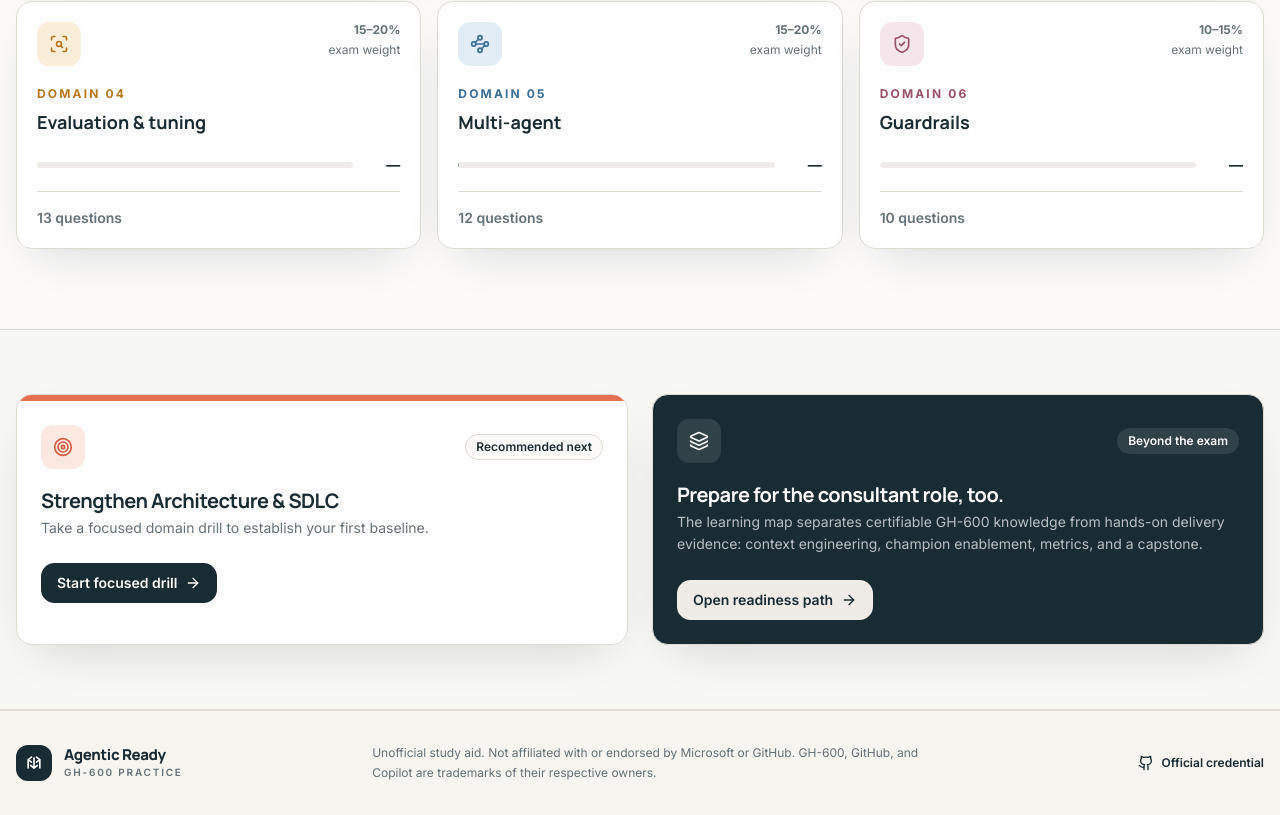
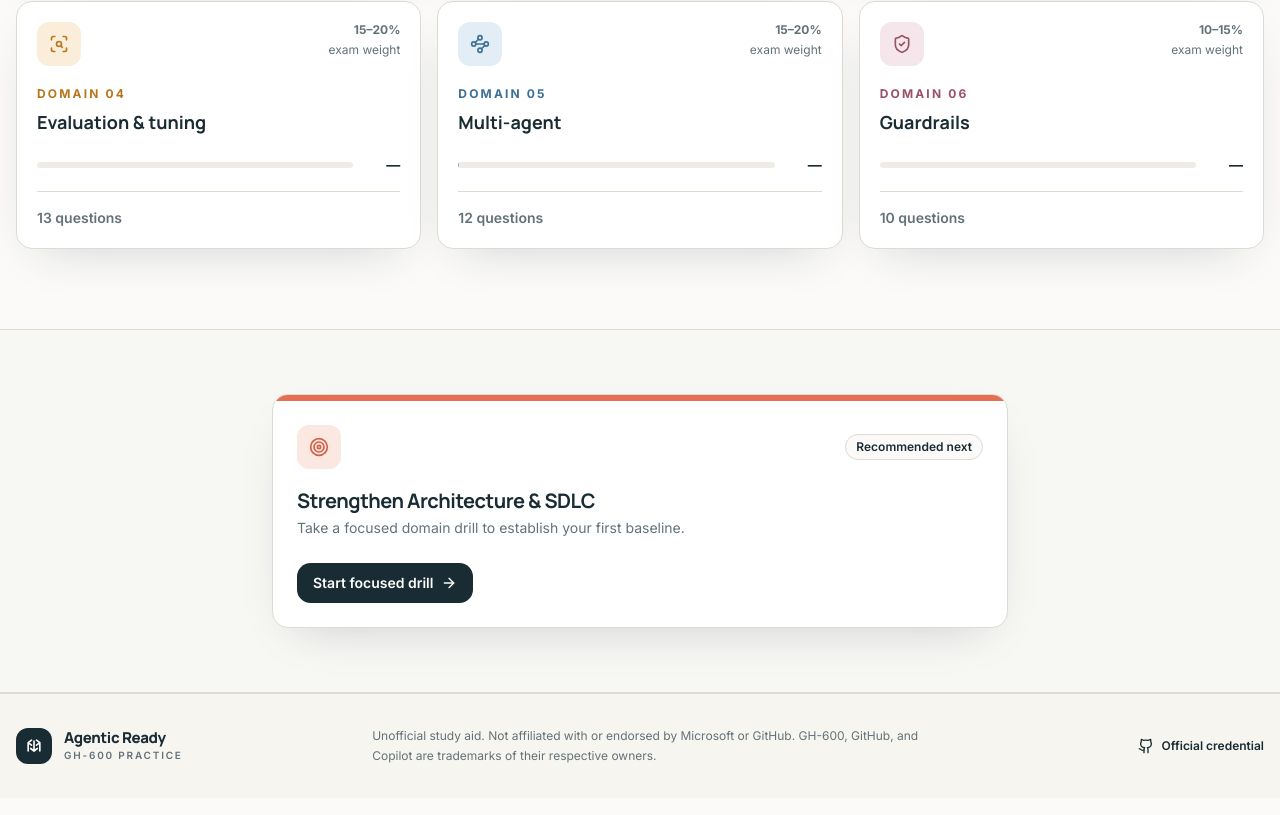
Before and after one commit to timbarreto/acn-fde, a React (Vite) app: page / in a window 1280 px wide. Shown: the part 1044-1859 px from the top of the page. Built offline with nearby package versions, Linux system fonts and the light colour scheme.

Commit message:
wrangler

```diff
--- a/package.json
+++ b/package.json
@@ -6,6 +6,7 @@
   "scripts": {
     "dev": "vite",
     "build": "tsc -b && vite build",
+    "deploy": "npm run build && wrangler deploy",
     "lint": "eslint .",
     "test:qa": "playwright test",
     "preview": "vite preview"
--- a/src/App.tsx
+++ b/src/App.tsx
@@ -337,7 +337,7 @@ function Dashboard({
       </section>
 
       <section className="border-y bg-muted/45">
-        <div className="container grid gap-6 py-14 lg:grid-cols-[1fr_1fr] lg:py-16">
+        <div className="container max-w-3xl py-14 lg:py-16">
           <Card className="overflow-hidden shadow-none">
             <div className="h-1.5 bg-[#e46f51]" />
             <CardHeader>
@@ -350,19 +350,6 @@ function Dashboard({
             </CardHeader>
             <CardContent>
               <Button onClick={() => onDomain(focus.id)}>Start focused drill <ArrowRight className="h-4 w-4" /></Button>
-            </CardContent>
-          </Card>
-          <Card className="overflow-hidden bg-primary text-primary-foreground shadow-none">
-            <CardHeader>
-              <div className="flex items-center justify-between">
-                <div className="grid h-11 w-11 place-items-center rounded-xl bg-white/10"><Layers3 className="h-5 w-5" /></div>
-                <Badge className="bg-white/10 text-white">Beyond the exam</Badge>
-              </div>
-              <CardTitle className="pt-4 text-white">Prepare for the consultant role, too.</CardTitle>
-              <CardDescription className="text-white/70">The learning map separates certifiable GH-600 knowledge from hands-on delivery evidence: context engineering, champion enablement, metrics, and a capstone.</CardDescription>
-            </CardHeader>
-            <CardContent>
-              <Button variant="secondary" onClick={onResources}>Open readiness path <ArrowRight className="h-4 w-4" /></Button>
             </CardContent>
           </Card>
         </div>
@@ -729,12 +716,11 @@ function Resources({ onPractice }: { onPractice: () => void }) {
     { number: "03", title: "Configure tools, MCP, and execution", description: "Work through custom agents, tool scope, MCP servers, allowlists, cloud setup, CLI automation, credentials, and firewalls.", resource: "Tooling, MCP, and Agent Execution Environments", url: "https://learn.microsoft.com/en-us/training/modules/agent-tooling-mcp-execution-environments/", domains: "Domain 2" },
     { number: "04", title: "Evaluate, govern, and recover", description: "Use tests, scans, logs, artifacts, session state, rulesets, hooks, approvals, and audit events as evidence and controls.", resource: "Official GH-600 study guide", url: "https://learn.microsoft.com/en-us/credentials/certifications/resources/study-guides/gh-600", domains: "Domains 3–6" },
   ]
-  const deliverables = ["Agent-ready repository configuration", "CCA issue-to-PR evidence", "CCR grounded in team guidelines", "Two least-privilege MCP integrations", "Tailored Agentic SDLC playbook", "Metrics baseline and change report", "Independent handoff runbook"]
   return (
     <div>
       <section className="border-b bg-[#f7f3eb]">
         <div className="container grid gap-8 py-14 lg:grid-cols-[1.1fr_0.9fr] lg:items-end lg:py-18">
-          <div><Eyebrow>Study + role readiness</Eyebrow><h1 className="section-title text-4xl lg:text-5xl">Learn the blueprint. Then prove the work.</h1><p className="mt-5 max-w-2xl text-lg leading-8 text-muted-foreground">GH-600 is a strong technical match for the Agentic Engineering Consultant role, but certification does not replace Staff+ engineering depth, customer delivery, or hands-on evidence.</p></div>
+          <div><Eyebrow>GH-600 study path</Eyebrow><h1 className="section-title text-4xl lg:text-5xl">Learn the blueprint. Practice the decisions.</h1><p className="mt-5 max-w-2xl text-lg leading-8 text-muted-foreground">Follow a focused route through the official learning material, then use practice modes and answer review to strengthen each exam domain.</p></div>
           <div className="rounded-2xl border border-[#e7dcca] bg-white/70 p-5"><div className="flex items-start gap-3"><ShieldCheck className="mt-0.5 h-5 w-5 text-[#267a70]" /><p className="text-sm leading-6 text-muted-foreground"><strong className="text-foreground">Published exam profile:</strong> expertise operating, integrating, supervising, and governing agents in production-grade SDLC workflows, with GitHub as the system of record and control plane.</p></div></div>
         </div>
       </section>
@@ -746,15 +732,7 @@ function Resources({ onPractice }: { onPractice: () => void }) {
           ))}
         </div>
       </section>
-      <section className="border-y bg-primary text-primary-foreground">
-        <div className="container grid gap-10 py-14 lg:grid-cols-[0.85fr_1.15fr] lg:items-center lg:py-16">
-          <div><Badge className="bg-white/10 text-white">Integrated capstone</Badge><h2 className="mt-5 font-display text-3xl font-extrabold tracking-tight text-white">Passing proves knowledge. A capstone proves delivery.</h2><p className="mt-4 leading-7 text-white/70">The role learning map recommends one realistic repository exercise that combines architecture, context engineering, governance, adoption evidence, and handoff.</p></div>
-          <div className="grid gap-3 sm:grid-cols-2">
-            {deliverables.map((item) => <div key={item} className="flex items-center gap-3 rounded-xl border border-white/10 bg-white/[0.06] p-3 text-sm font-semibold"><CheckCircle2 className="h-4 w-4 shrink-0 text-[#8fd1c3]" />{item}</div>)}
-          </div>
-        </div>
-      </section>
-      <section className="container py-14 text-center lg:py-16"><h2 className="font-display text-3xl font-extrabold tracking-tight">Ready to test the first pass?</h2><p className="mx-auto mt-3 max-w-xl text-muted-foreground">Use a full exam to establish your baseline, then alternate focused drills with hands-on labs.</p><Button size="lg" className="mt-6" onClick={onPractice}>Choose a practice mode <ArrowRight className="h-4 w-4" /></Button></section>
+      <section className="container border-t py-14 text-center lg:py-16"><h2 className="font-display text-3xl font-extrabold tracking-tight">Ready to test the first pass?</h2><p className="mx-auto mt-3 max-w-xl text-muted-foreground">Use a full exam to establish your baseline, then alternate focused drills with answer review.</p><Button size="lg" className="mt-6" onClick={onPractice}>Choose a practice mode <ArrowRight className="h-4 w-4" /></Button></section>
     </div>
   )
 }
```
Also changed, not shown: 2 other files (tests, documents, lock files or other folders).
